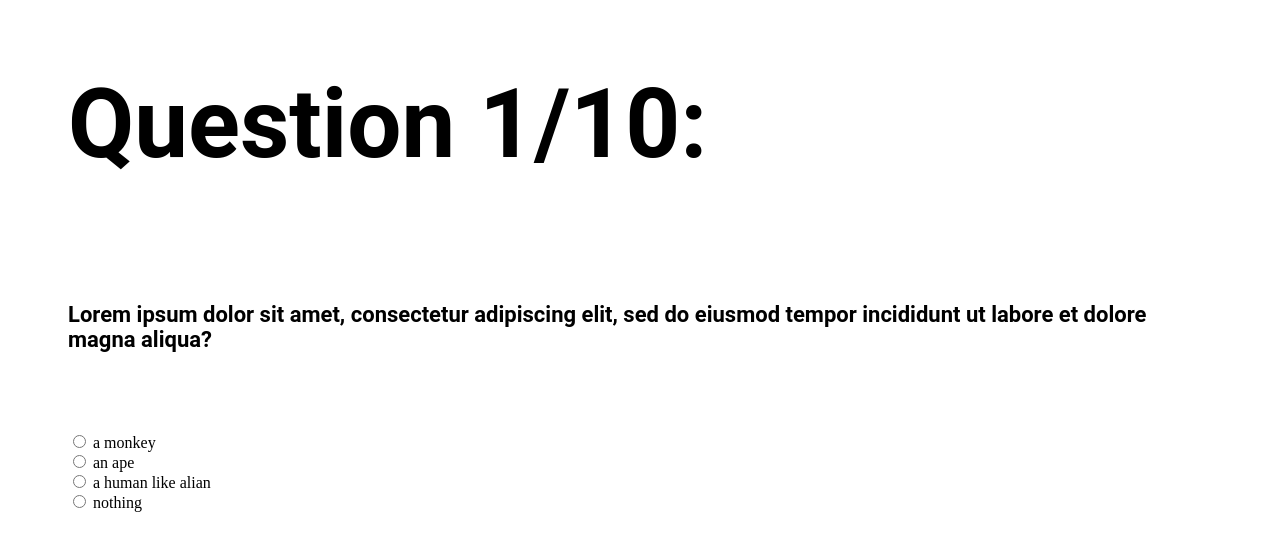
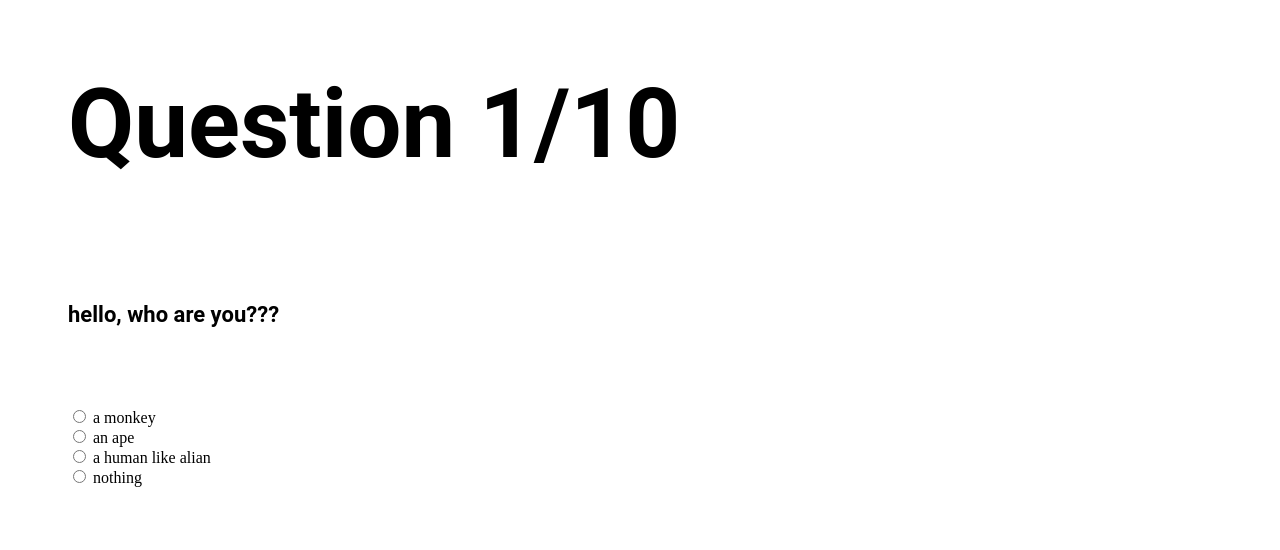
Before and after one commit to GSG-G10/omarshaath-quiz, a plain HTML site: page quiz.html in a window 1280 px wide. Shown: the top 550 px of the page. Drawn offline with Linux system fonts and the light colour scheme.

Commit message:
we updated the questions and steps to be able to go through all the needed numbers through the steps

```diff
--- a/quiz.html
+++ b/quiz.html
@@ -8,13 +8,10 @@
     <link rel="stylesheet" href="quiz.css" type="text/css" />
   </head>
   <body>
-    <h1 id="q-step">Question 1/10:</h1>
+    <h1 id="q-step"></h1>
     <br />
     <br />
-    <p id="questions" class="q-style">
-      Lorem ipsum dolor sit amet, consectetur adipiscing elit, sed do eiusmod
-      tempor incididunt ut labore et dolore magna aliqua?
-    </p>
+    <p id="questions" class="q-style"></p>
     <br />
     <div id="answers-box" class="answers-container">
       <div>
--- a/quiz.js
+++ b/quiz.js
@@ -54,8 +54,9 @@ const radioButtons = Array.from(document.querySelectorAll(".answers-style"));
 const labels = Array.from(
   document.querySelectorAll(".answers-container label")
 );
-
 const nextBtn = document.querySelector(".button-style");
+const stepsH1 = document.getElementById("q-step");
+const questionP = document.getElementById("questions");
 
 nextBtn.addEventListener("click", function () {
   displayNextQuestion();
@@ -66,6 +67,9 @@ function displayNextQuestion() {
   step++;
   const currentQuestion = questions[step];
 
+  stepsH1.textContent = `Question ${step + 1}/10`;
+  questionP.textContent = currentQuestion.question;
+  console.log(stepsH1);
   currentQuestion.answers.forEach((answer, index) => {
     radioButtons[index].value = answer;
     labels[index].textContent = answer;
```
